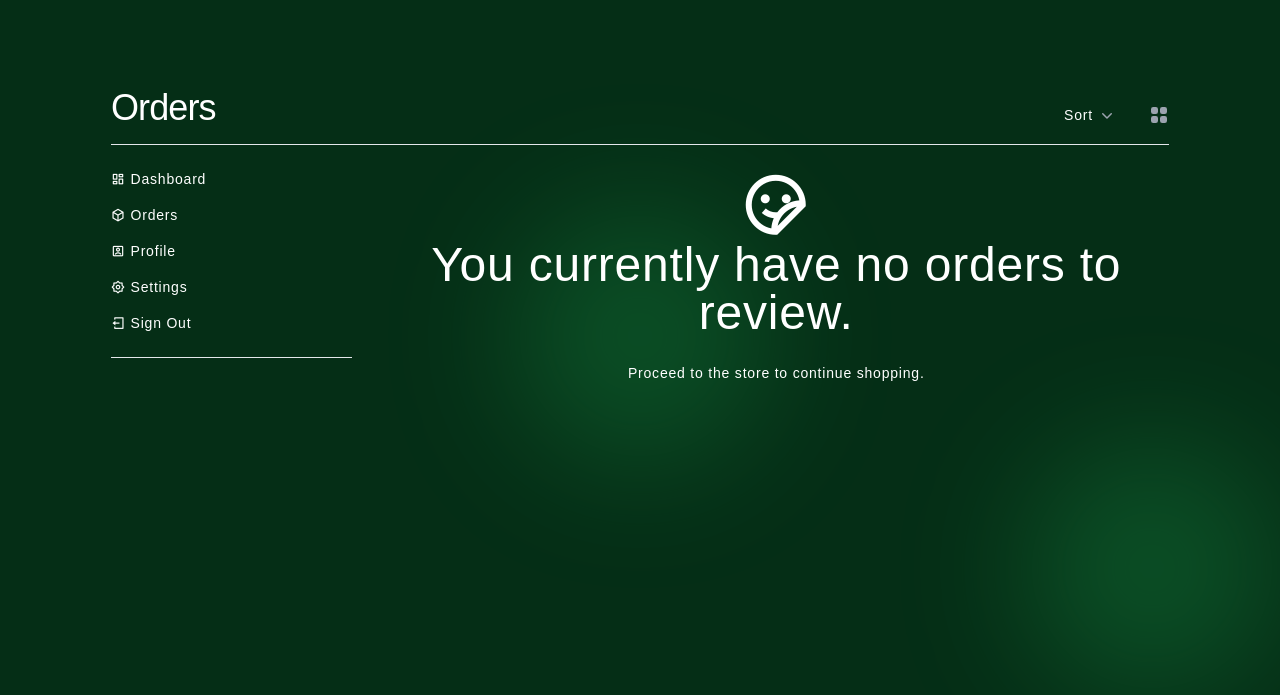
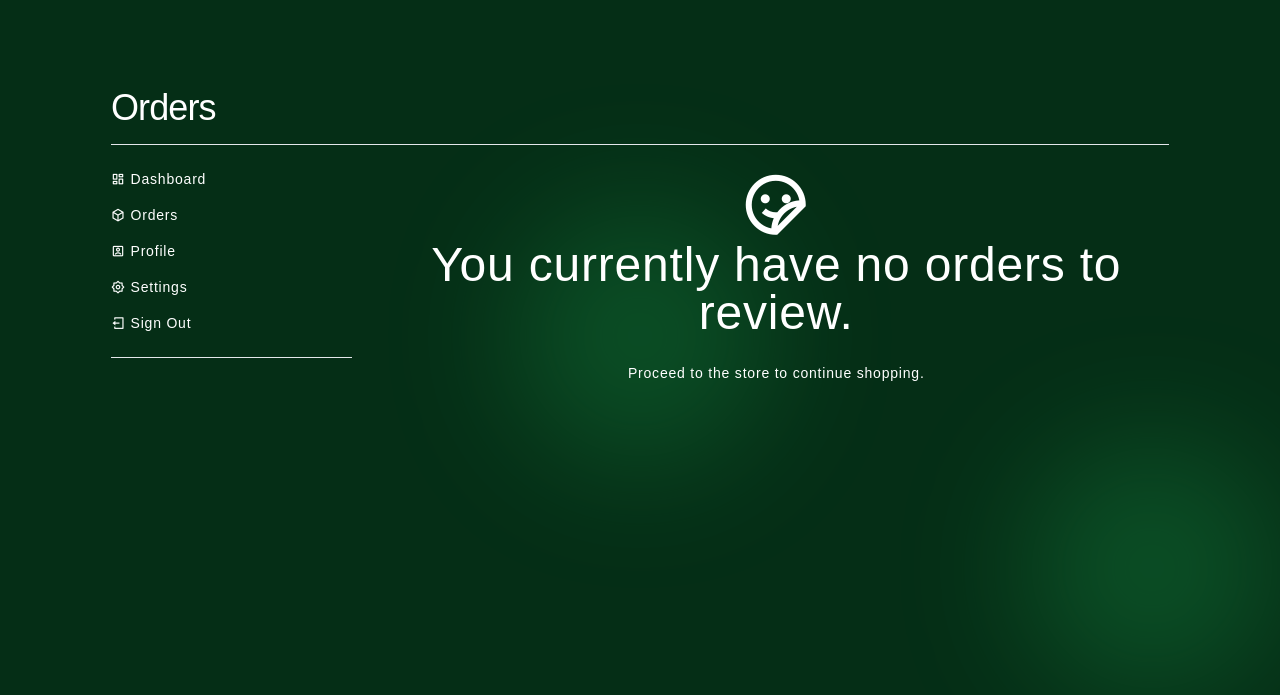
Before and after one commit to xuzmocode4-325/ecommerce-website, a Django app: page /account/orders in a window 1280 px wide. Shown: the part 64-759 px from the top of the page. Run offline with Django 5.2, Linux system fonts and the light colour scheme; a user stored in the database is signed in; data comes from the database, SQL or seed files in the repository; parts of the project's set-up code (start-up, migrations or seed data) failed here and were passed over; some libraries are stand-ins or nearby versions; some web fonts are replaced.

Commit message:
remove sort and grid icon from base subheader (account) template

```diff
--- a/theme/templates/includes/subheader.html
+++ b/theme/templates/includes/subheader.html
@@ -2,48 +2,4 @@
     <h1 class="text-4xl font-light tracking-tight text-white">
         {{title}}
     </h1>
-    <div class="flex items-center">
-        <div class="relative inline-block text-left">
-            <div id="sort-button">
-                <button type="button" class="group inline-flex justify-center text-sm font-medium text-white hover:text-yellow-500" aria-expanded="false" aria-haspopup="true">
-                Sort
-                <svg class="-mr-1 ml-1 size-5 shrink-0 text-gray-400 group-hover:text-gray-500" viewBox="0 0 20 20" fill="currentColor" aria-hidden="true" data-slot="icon">
-                    <path fill-rule="evenodd" d="M5.22 8.22a.75.75 0 0 1 1.06 0L10 11.94l3.72-3.72a.75.75 0 1 1 1.06 1.06l-4.25 4.25a.75.75 0 0 1-1.06 0L5.22 9.28a.75.75 0 0 1 0-1.06Z" clip-rule="evenodd" />
-                </svg>
-                </button>
-            </div>
-
-            <!--
-                Dropdown menu, show/hide based on menu state.
-
-                Entering: "transition ease-out duration-100"
-                From: "transform opacity-0 scale-95"
-                To: "transform opacity-100 scale-100"
-                Leaving: "transition ease-in duration-75"
-                From: "transform opacity-100 scale-100"
-                To: "transform opacity-0 scale-95"
-            -->
-            <div id="sort-list" class="absolute hidden right-0 z-10 mt-2 w-40 origin-top-right rounded-md bg-white shadow-2xl ring-1 ring-black/5 focus:outline-none" role="menu" aria-orientation="vertical" aria-labelledby="menu-button" tabindex="-1">
-                <div class="py-1" role="none">
-                <!--
-                    Active: "bg-gray-100 outline-none", Not Active: ""
-
-                    Selected: "font-medium text-gray-900", Not Selected: "text-gray-500"
-                -->
-                <a href="#" class="block px-4 py-2 text-sm font-medium text-black" role="menuitem" tabindex="-1" id="menu-item-0">Most Popular</a>
-                <a href="#" class="block px-4 py-2 text-sm text-gray-500" role="menuitem" tabindex="-1" id="menu-item-1">Best Rating</a>
-                <a href="#" class="block px-4 py-2 text-sm text-gray-500" role="menuitem" tabindex="-1" id="menu-item-2">Newest</a>
-                <a href="#" class="block px-4 py-2 text-sm text-gray-500" role="menuitem" tabindex="-1" id="menu-item-3">Price: Low to High</a>
-                <a href="#" class="block px-4 py-2 text-sm text-gray-500" role="menuitem" tabindex="-1" id="menu-item-4">Price: High to Low</a>
-                </div>
-            </div>
-        </div>
-
-        <button type="button" class="-m-2 ml-5 p-2 text-gray-400 hover:text-gray-500 sm:ml-7">
-            <span class="sr-only">View grid</span>
-            <svg class="size-5" aria-hidden="true" viewBox="0 0 20 20" fill="currentColor" data-slot="icon">
-                <path fill-rule="evenodd" d="M4.25 2A2.25 2.25 0 0 0 2 4.25v2.5A2.25 2.25 0 0 0 4.25 9h2.5A2.25 2.25 0 0 0 9 6.75v-2.5A2.25 2.25 0 0 0 6.75 2h-2.5Zm0 9A2.25 2.25 0 0 0 2 13.25v2.5A2.25 2.25 0 0 0 4.25 18h2.5A2.25 2.25 0 0 0 9 15.75v-2.5A2.25 2.25 0 0 0 6.75 11h-2.5Zm9-9A2.25 2.25 0 0 0 11 4.25v2.5A2.25 2.25 0 0 0 13.25 9h2.5A2.25 2.25 0 0 0 18 6.75v-2.5A2.25 2.25 0 0 0 15.75 2h-2.5Zm0 9A2.25 2.25 0 0 0 11 13.25v2.5A2.25 2.25 0 0 0 13.25 18h2.5A2.25 2.25 0 0 0 18 15.75v-2.5A2.25 2.25 0 0 0 15.75 11h-2.5Z" clip-rule="evenodd" />
-            </svg>
-        </button>
-    </div>
 </div>
```
